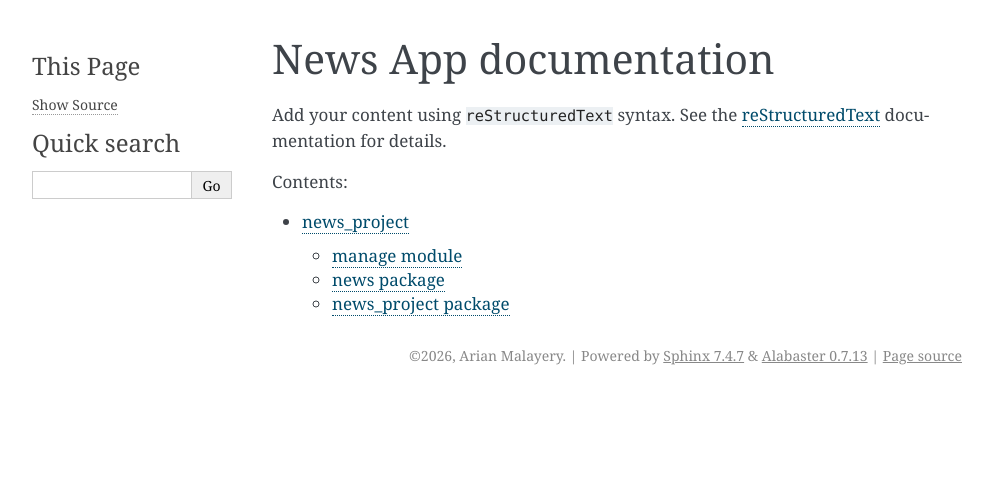
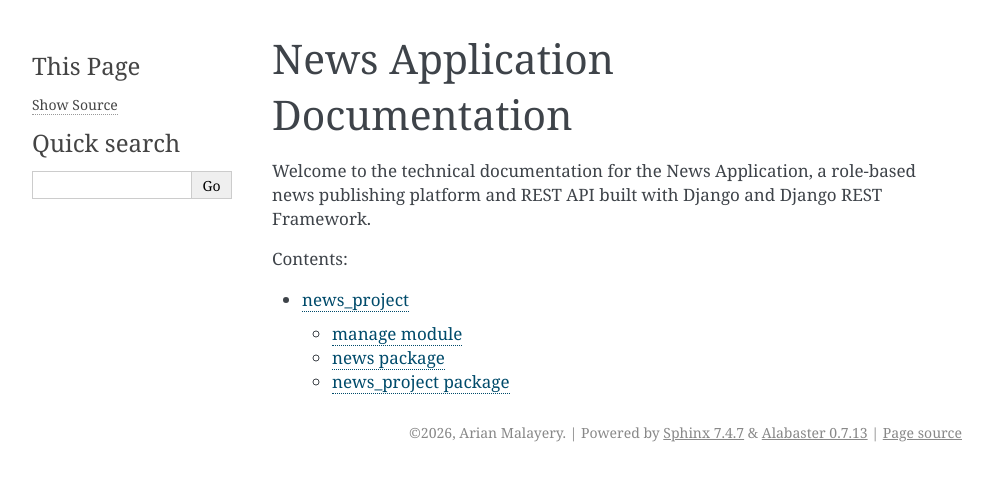
Before and after one commit to arianmalayery-studio/News_App, a Sphinx documentation site: the page built from docs/index.rst, in a window 1280 px wide. Shown: the top 481 px of the page, without its empty margins (148-1141 px from the left). Built offline with Sphinx 7.4.7, drawn with Linux system fonts in a browser that asks for light colours.

Commit message:
update docs/index.rst sphinx boilerplate

```diff
--- a/docs/index.rst
+++ b/docs/index.rst
@@ -3,13 +3,12 @@
    You can adapt this file completely to your liking, but it should at least
    contain the root `toctree` directive.
 
-News App documentation
-======================
+News Application Documentation
+==============================
 
-Add your content using ``reStructuredText`` syntax. See the
-`reStructuredText <https://www.sphinx-doc.org/en/master/usage/restructuredtext/index.html>`_
-documentation for details.
-
+Welcome to the technical documentation for the News Application, a role-based
+news publishing platform and REST API built with Django and Django REST
+Framework.
 
 .. toctree::
    :maxdepth: 2
```
